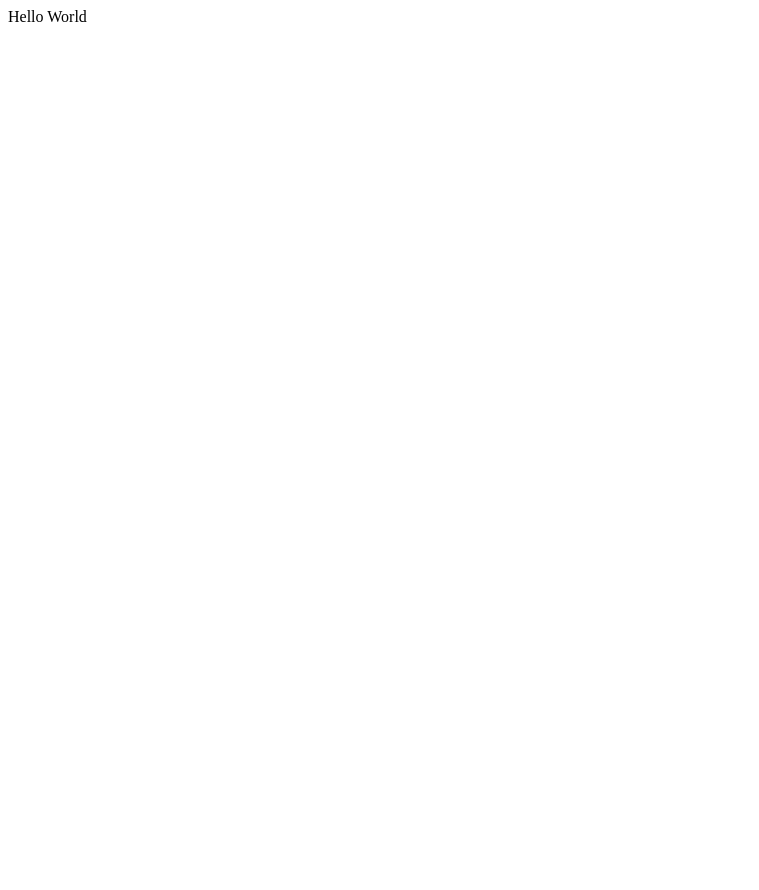
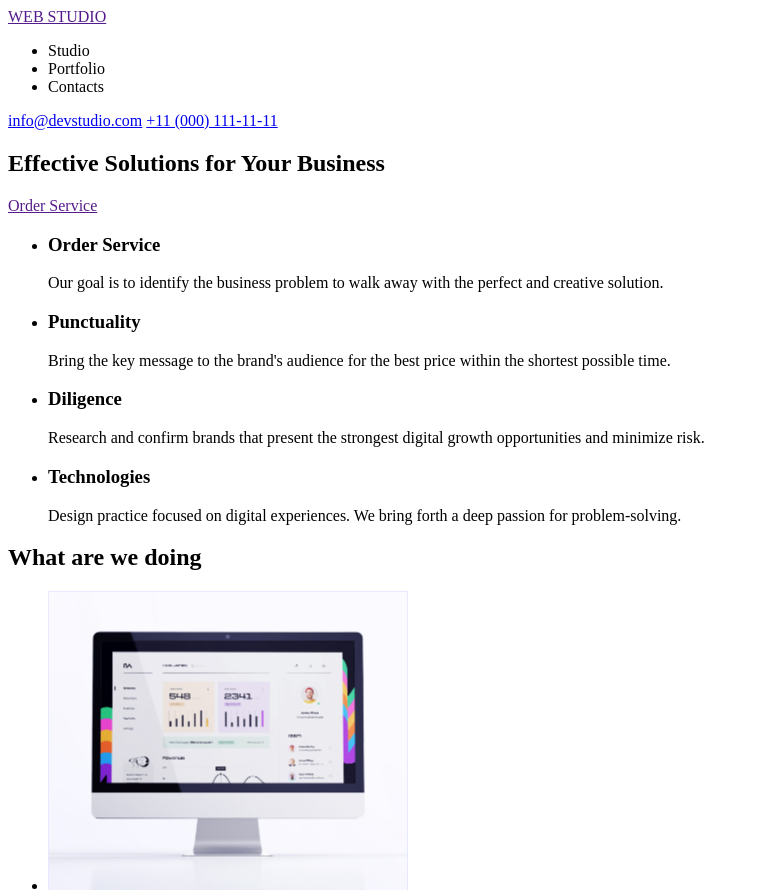
Before and after one commit to kiiittt/goit-markup-hw-01, a plain HTML site: page index.html in a window 1280 px wide. Shown: the top 890 px of the page, without its empty margins (0-759 px from the left). Before the commit the page ends 800 px from the top, so only its background shows below. Drawn offline with Linux system fonts and the light colour scheme.

Commit message:
Создала header, sections, footer

```diff
--- a/index.html
+++ b/index.html
@@ -7,6 +7,84 @@
     <title>Document</title>
 </head>
 <body>
-    Hello World
+<header>
+    <a href="">WEB STUDIO</a>
+    <nav>
+        <ul>
+            <li>Studio</li>
+            <li>Portfolio</li>
+            <li>Contacts</li>
+        </ul>
+    </nav>
+    <a href="mailto:info@devstudio.com">info@devstudio.com</a>
+    <a href="telto:+11 (000) 111-11-11">+11 (000) 111-11-11</a>
+</header>
+<section>
+    <h1>Effective Solutions for Your Business</h1>
+    <a href="">Order Service</a>
+</section>
+<section>
+    <ul>
+    <li>
+<h3>Order Service</h3>
+<p>
+    Our goal is to identify the business
+    problem to walk away with the perfect and creative solution.
+</p></li>
+        <li>
+            <h3>Punctuality</h3>
+            <p>
+            Bring the key message to the brand's audience for the best price within the shortest possible time.
+
+            </p></li>
+        </li>
+        <li>
+            <h3>Diligence</h3>
+            <p>
+            Research and confirm brands that present the strongest digital growth opportunities and minimize risk.            </p></li>
+        </li>
+        <li>
+            <h3>Technologies</h3>
+            <p>
+            Design practice focused on digital experiences. We bring forth a deep passion for problem-solving.
+            </p></li>
+        </li>
+    </ul>
+    <h2>What are we doing</h2>
+    <ul>
+        <li><img src="./image/img.jpg" alt="Пример работы"></li>
+        <li><img src="./image/img (1).jpg" alt="Пример работы"></li>
+        <li><img src="./image/img (2).jpg" alt="Пример работы"></li>
+    </ul>
+</section>
+<section>
+    <h2>Our Team</h2>
+    <ul>
+        <li>
+    <img src="./image/team1.svg" alt="Our_team">
+    <h3>Mark Guerrero</h3>
+    <p>Product Designer</p>
+        </li>
+        <li>
+            <img src="./image/team2.svg" alt="Our_team">
+            <h3>Tom Ford</h3>
+            <p>Frontend Developer</p>
+                </li>
+                <li>
+                    <img src="./image/team3.svg" alt="Our_team">
+                    <h3>Camila Garcia</h3>
+                    <p>Marketing</p>
+                        </li>
+                        <li>
+                            <img src="./image/team4.svg" alt="Our_team">
+                            <h3>Daniel Wilson</h3>
+                            <p>UI Designer</p>
+                                </li>
+    </ul>
+</section>
+<footer>
+    <a href="">WEB STUDIO</a>
+    <p>Increase the flow of customers and sales for your business with digital marketing & growth solutions.</p>
+</footer>
 </body>
 </html>
```
Also changed, not shown: image/img (1).jpg (added), image/img (2).jpg (added), image/img.jpg (added), image/team1.svg (added), image/team2.svg (added), 2 other files.
